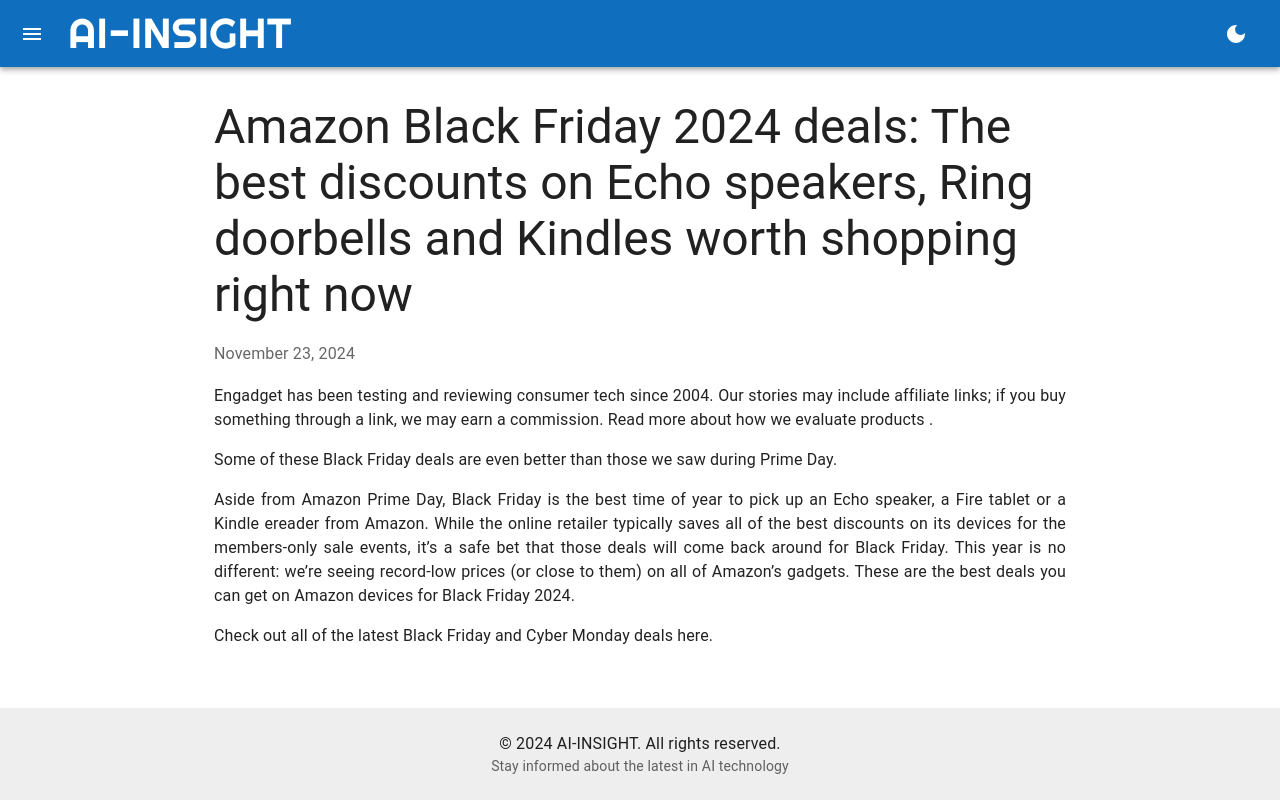
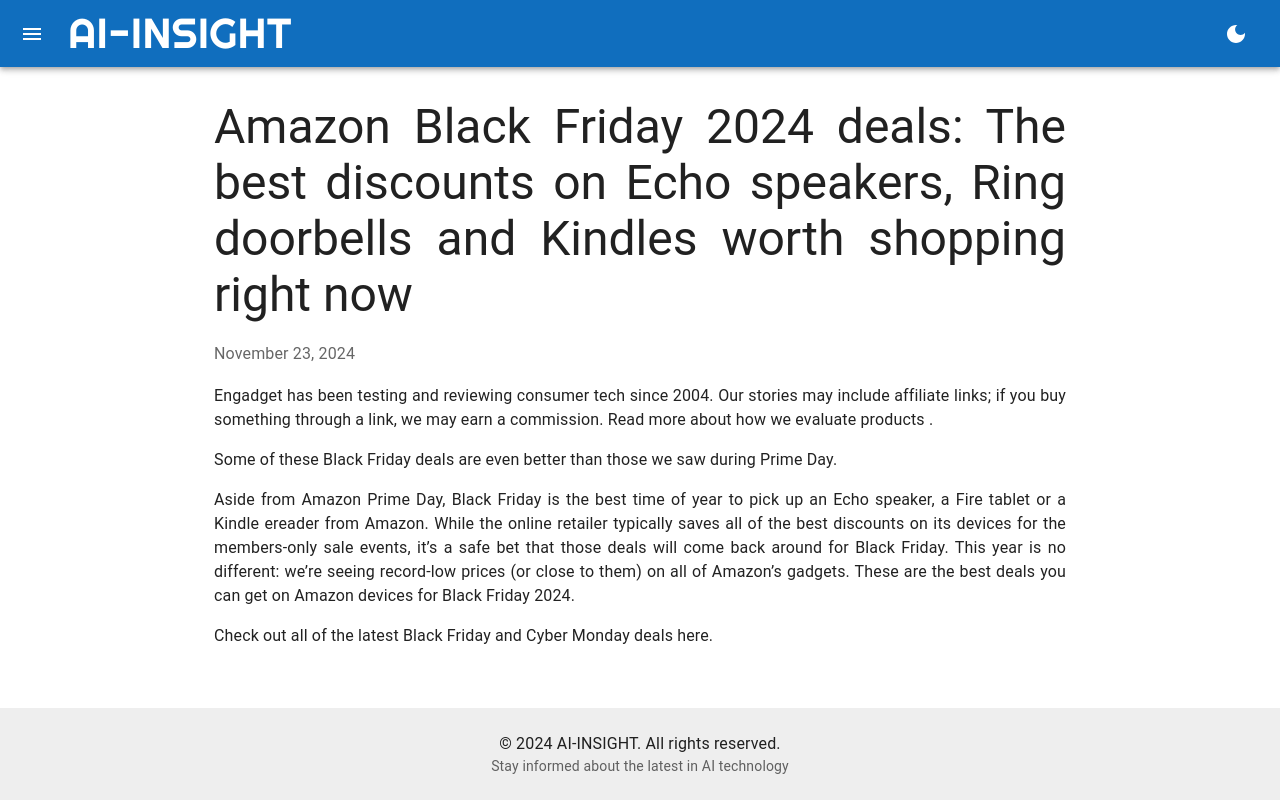
Before and after one commit to HHristov22/ai-insight, a Next.js app: page /news/2024-11-23_Amazon_Black_Friday_2024_deals_The_best_discounts in a window 1280 px wide. Built offline with nearby package versions, Linux system fonts and the light colour scheme.

Commit message:
News title - justify

```diff
--- a/src/pages/news/[slug].js
+++ b/src/pages/news/[slug].js
@@ -55,7 +55,7 @@
   return (
     <Layout darkMode={darkMode} toggleDarkMode={toggleDarkMode}>
       <Container maxWidth="md" sx={{ my: 4 }}>
-        <Typography variant="h3" component="h1" gutterBottom>
+        <Typography variant="h3" component="h1" gutterBottom style={{ textAlign: 'justify' }}>
           {title}
         </Typography>
         <Typography
```
